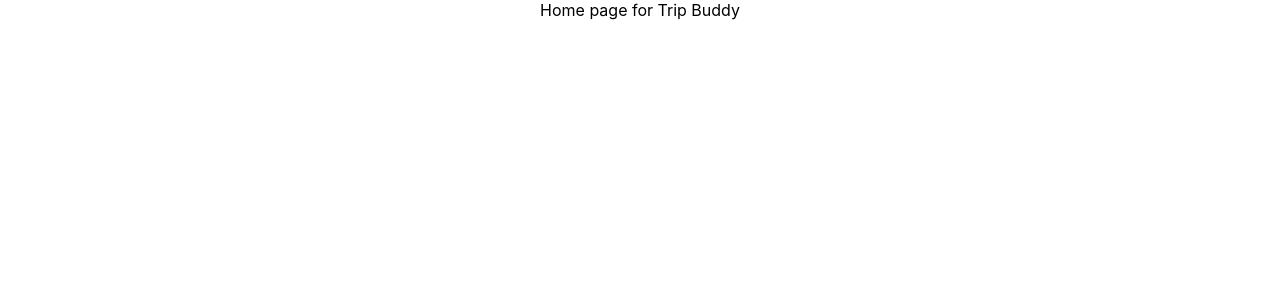
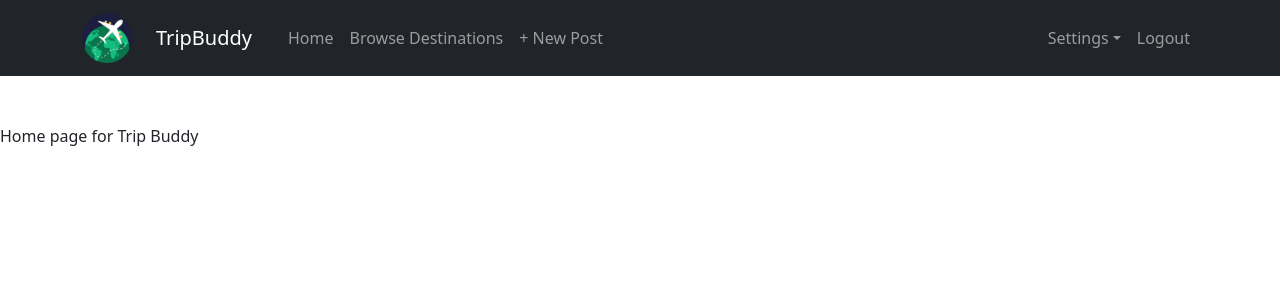
Before and after one commit to paneleon/TripBuddy, a React (Create React App) app in the folder frontend/: page / in a window 1280 px wide. Shown: the top 300 px of the page. Built offline with nearby package versions, Linux system fonts and the light colour scheme.

Commit message:
Add navigation bar component

```diff
--- /dev/null
+++ b/frontend/src/components/NavigationBar.js
@@ -0,0 +1,41 @@
+import React from 'react'
+import { Navbar, NavbarBrand, Container, Image, Nav, NavDropdown } from 'react-bootstrap'
+
+const NavigationBar = () => {
+  return (
+    <Navbar bg="dark" variant="dark" className='mb-5' sticky='top'>
+        <Container>
+          <NavbarBrand href="/home" className='row align-items-center justify-content-start'>
+            <Image
+              alt=""
+              src='/tripbuddy_icon_lg.png'
+              width="50"
+              height="50"
+              className="col d-inline-block align-top"
+            />{' '}
+            <span className='col my-auto'>TripBuddy</span>
+          </NavbarBrand>
+
+          <Nav className="me-auto">
+            <Nav.Link href="/home">Home</Nav.Link>
+            <Nav.Link href="/browse">Browse Destinations</Nav.Link>
+            <Nav.Link href="#">+ New Post</Nav.Link>
+
+
+          </Nav>
+          <Nav>
+            <Nav.Link href="#"></Nav.Link>
+            <NavDropdown title="Settings" id="collasible-nav-dropdown">
+              <NavDropdown.Item href="#">Profile</NavDropdown.Item>
+              <NavDropdown.Item href="#">Subscriptions</NavDropdown.Item>
+              <NavDropdown.Item href="#">Payment Methods</NavDropdown.Item>
+            </NavDropdown>
+
+            <Nav.Link href="#">Logout</Nav.Link>
+          </Nav>
+        </Container>
+      </Navbar>
+  )
+}
+
+export default NavigationBar
--- a/frontend/src/index.js
+++ b/frontend/src/index.js
@@ -3,6 +3,7 @@ import ReactDOM from 'react-dom/client';
 import './styles/index.css';
 import App from './pages/App';
 import { BrowserRouter } from 'react-router-dom';
+import '../node_modules/bootstrap/dist/css/bootstrap.min.css';
 
 const root = ReactDOM.createRoot(document.getElementById('root'));
 root.render(
--- a/frontend/src/pages/App.js
+++ b/frontend/src/pages/App.js
@@ -1,16 +1,19 @@
 import '../styles/App.css';
 import React, {useState, useContext}  from "react";
-import { Routes, Route, Navigate, Link, Router } from "react-router-dom";
+import { Routes, Route} from "react-router-dom";
 import Home from './Home';
+import NavigationBar from '../components/NavigationBar';
 
 const App = () => {
   return (
-    <div className="App">
+    <>
+      <NavigationBar />
+
        <Routes>
         <Route index element={<Home />} />
         <Route path="/home" element={<Home /> } />
        </Routes>
-    </div>
+    </>
   );
 }
 
```
